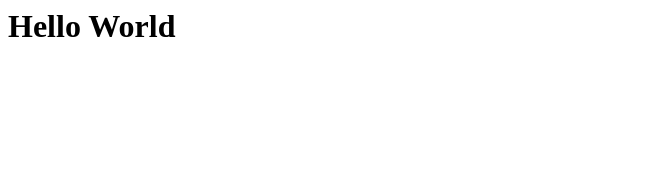
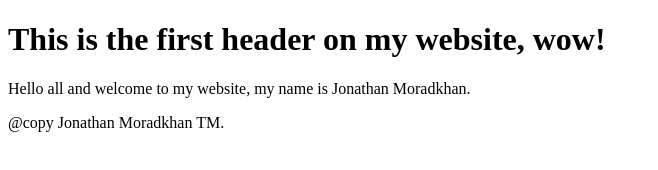
Before and after one commit to jon61326/MagicMcKnight, a plain HTML site: page index.html in a window 1280 px wide. Shown: the whole page, without its empty margins (0-658 px from the left). Drawn offline with Linux system fonts and the light colour scheme.

Commit message:
Updated index.html and laid out very basic html structure

```diff
--- a/index.html
+++ b/index.html
@@ -1 +1,27 @@
-<h1>Hello World</h1>
+<!doctype html>
+<html>
+
+<head>
+<meta charset = "utf-8">
+<title> Jonathan Moradkhan's Portfolio </title>
+</head>
+
+<body>
+<header>
+  <h1> This is the first header on my website, wow! </h1>
+</header>
+<main>
+<p> Hello all and welcome to my website, my name is Jonathan Moradkhan.</p>
+
+</main>
+<footer>
+@copy Jonathan Moradkhan TM.
+</footer>
+
+
+</body>
+
+
+
+
+</html>
```
